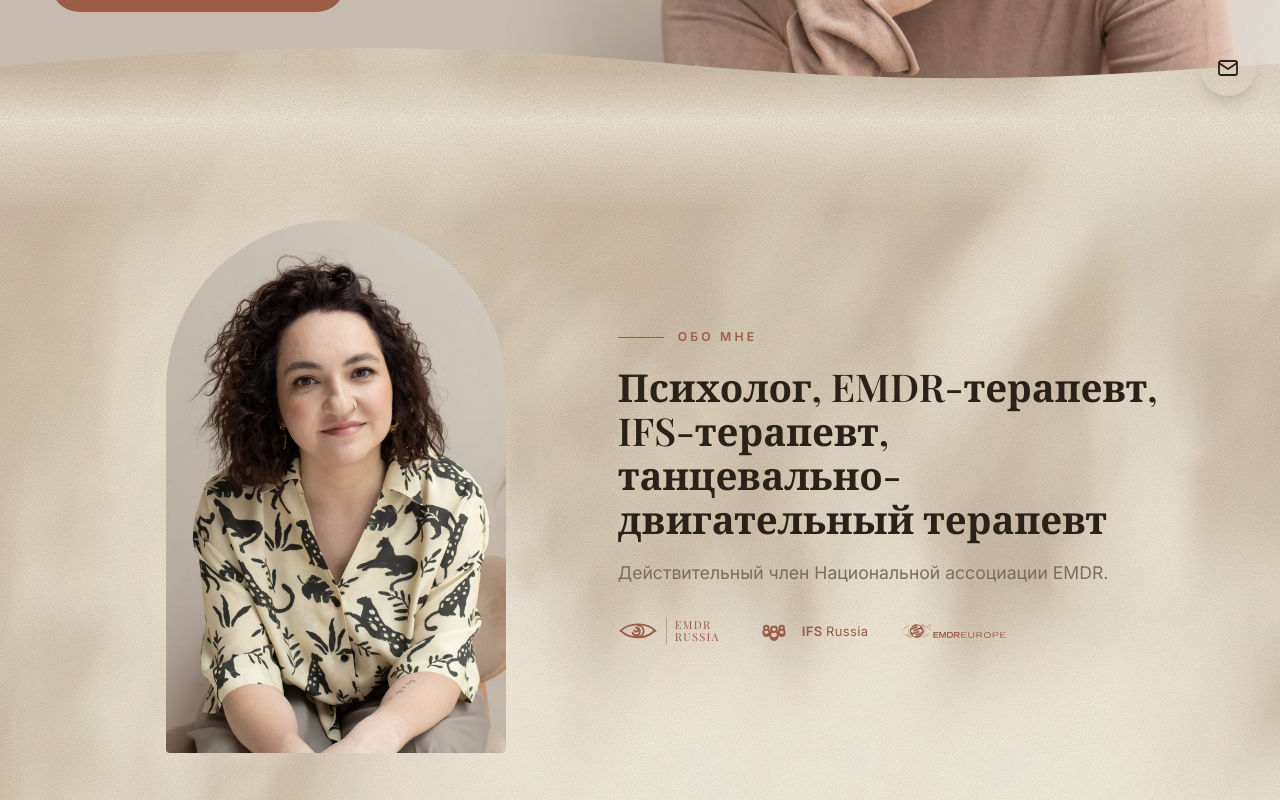
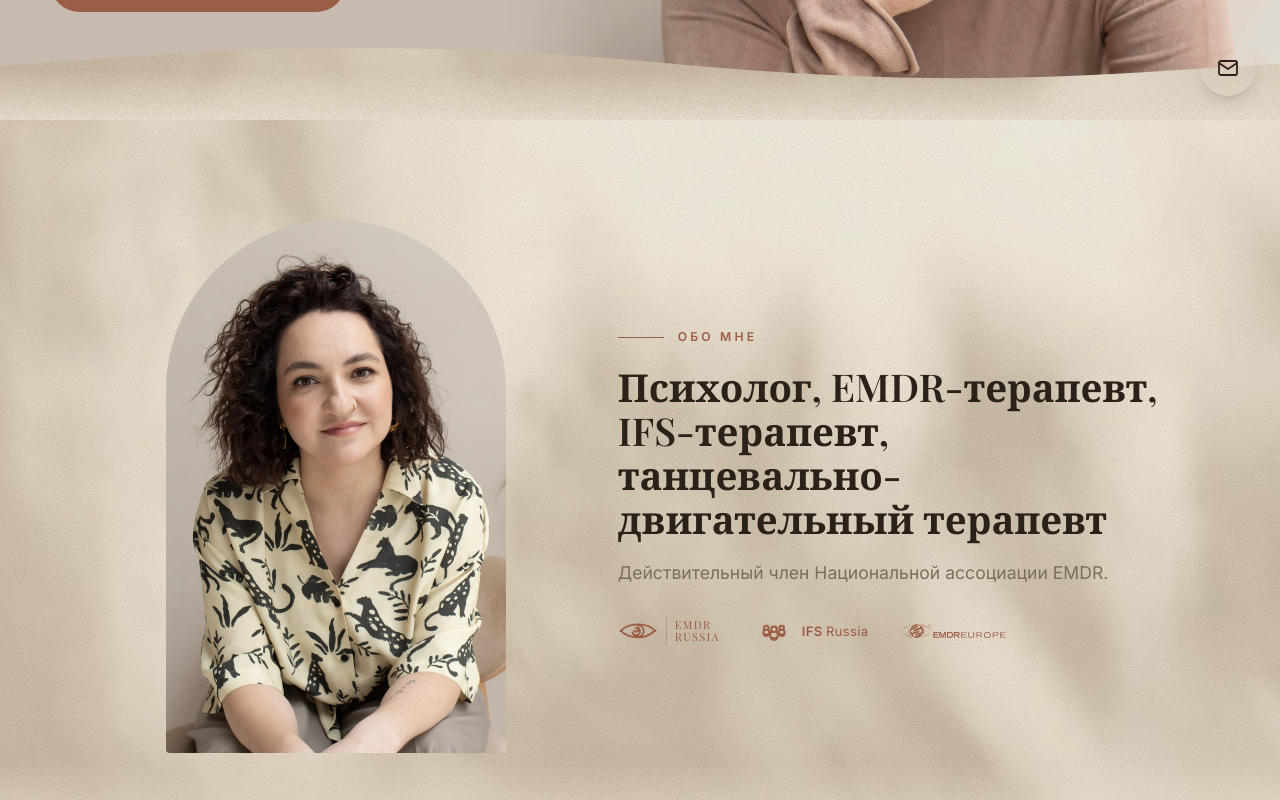
Before and after one commit to sereganikitin/alina, a Next.js app: page / in a window 1280 px wide. Shown: the part 680-1480 px from the top of the page. Built offline with nearby package versions, Linux system fonts and the light colour scheme; no server answers; a web font is replaced by a local one.

Commit message:
Обо мне: переворачиваем фоновую текстуру по вертикали — внизу картинки она светлее, у шва с волной стало ещё незаметнее

```diff
--- a/src/app/globals.css
+++ b/src/app/globals.css
@@ -347,6 +347,8 @@ header.scrolled {
   background-image: url('/photos/about-texture.png');
   background-size: cover;
   background-position: center top;
+  transform: scaleY(-1); /* картинка внизу светлее — переворачиваем, чтобы
+                             светлый край оказался у шва с волной сверху */
   pointer-events: none;
   z-index: 0;
   /* Плавно проявляется сверху вниз — у самой кромки волны (см. Wave.tsx,
```
